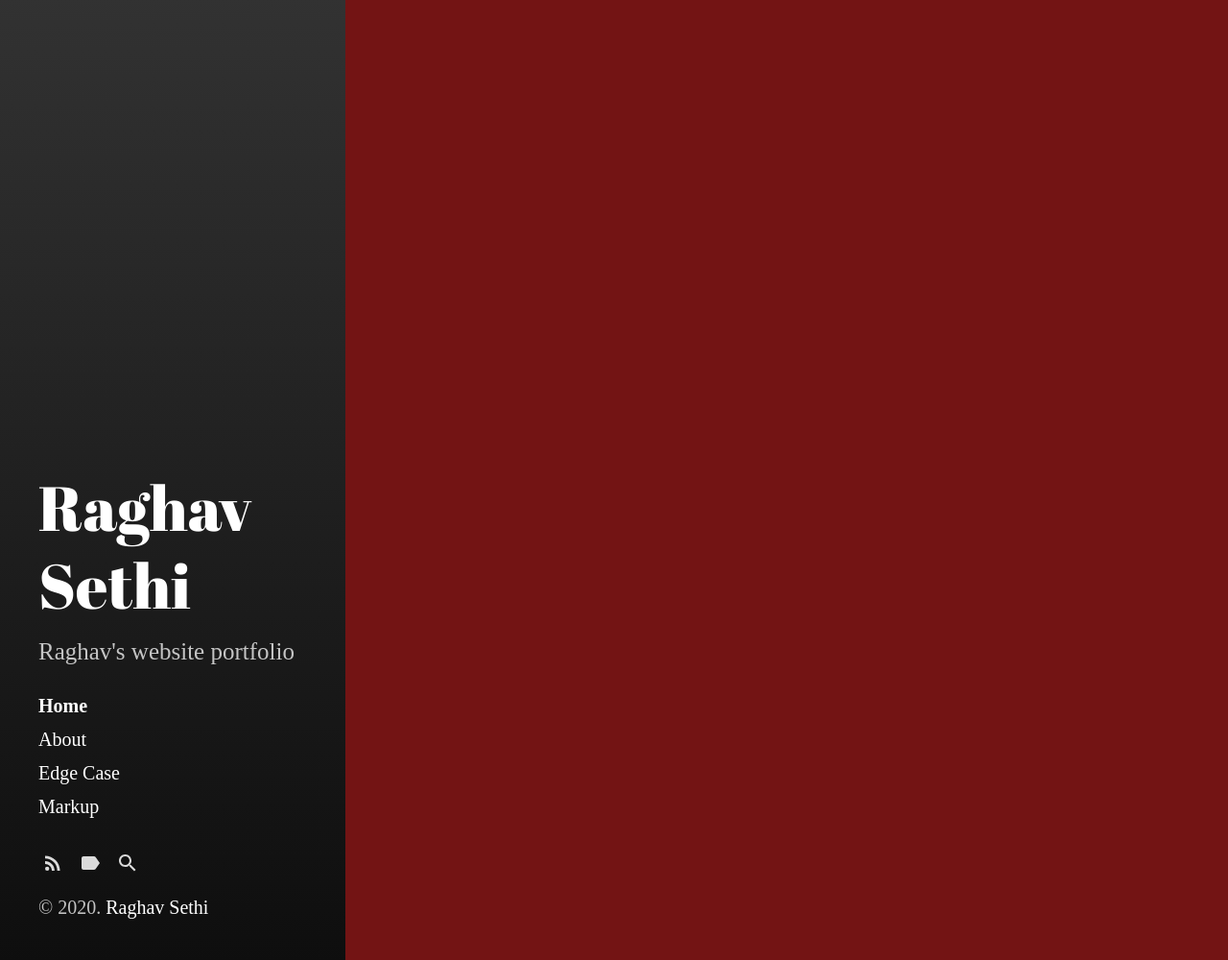
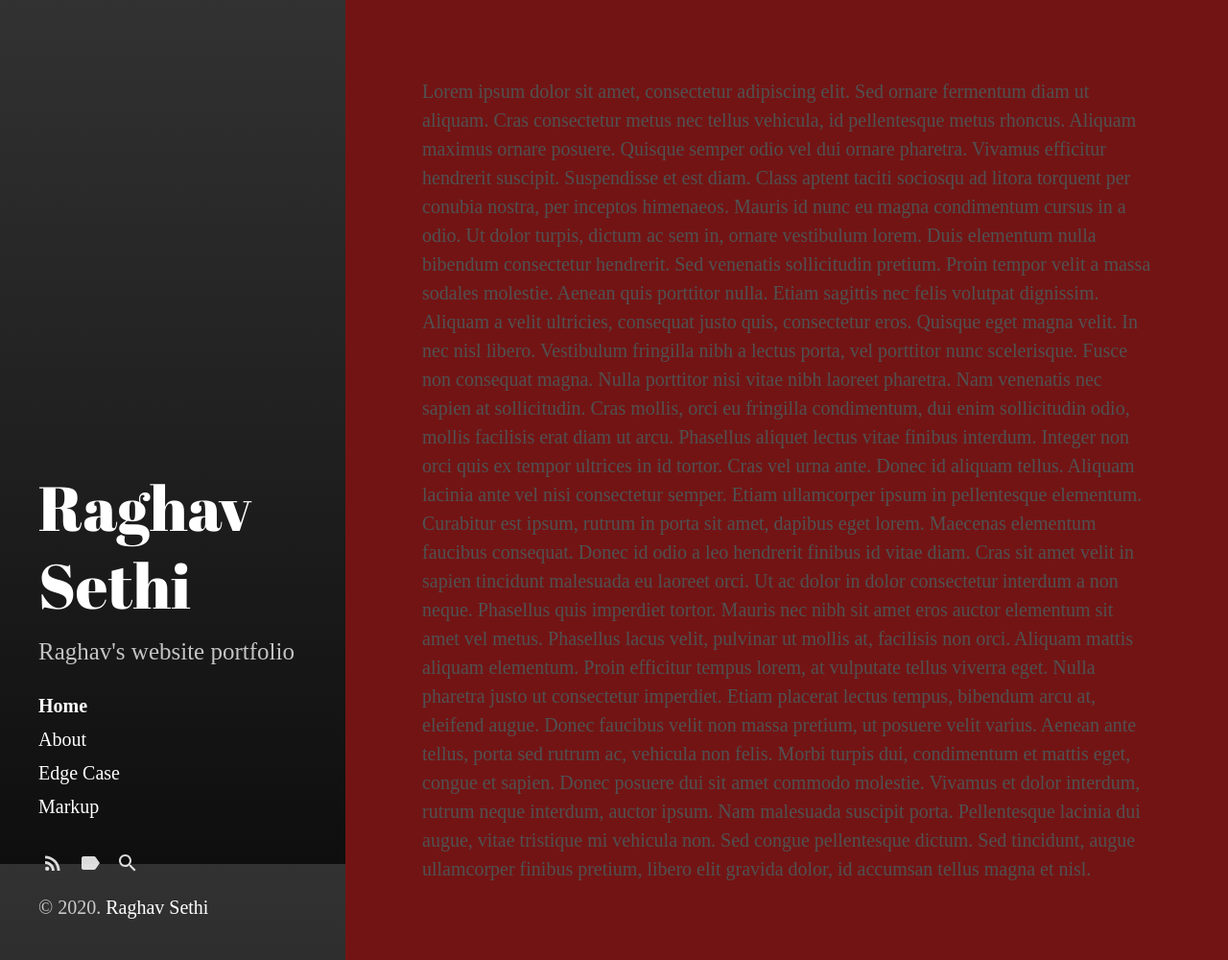
Before and after one commit to rgvxsthi/rgvxsthi.github.io, a Jekyll site: the page built from index.html, in a window 1280 px wide and 1000 px high. Shown: the whole window at 96% size. Built offline with Jekyll 4.4.1, drawn with Linux system fonts in a browser that asks for light colours; the list of posts is cut into pages by our own code.

Commit message:
test home

```diff
--- a/index.html
+++ b/index.html
@@ -2,3 +2,15 @@
 layout: index
 title: Home
 ---
+
+
+
+Lorem ipsum dolor sit amet, consectetur adipiscing elit. Sed ornare fermentum diam ut aliquam. Cras consectetur metus nec tellus vehicula, id pellentesque metus rhoncus. Aliquam maximus ornare posuere. Quisque semper odio vel dui ornare pharetra. Vivamus efficitur hendrerit suscipit. Suspendisse et est diam. Class aptent taciti sociosqu ad litora torquent per conubia nostra, per inceptos himenaeos. Mauris id nunc eu magna condimentum cursus in a odio. Ut dolor turpis, dictum ac sem in, ornare vestibulum lorem. Duis elementum nulla bibendum consectetur hendrerit. Sed venenatis sollicitudin pretium. Proin tempor velit a massa sodales molestie.
+
+Aenean quis porttitor nulla. Etiam sagittis nec felis volutpat dignissim. Aliquam a velit ultricies, consequat justo quis, consectetur eros. Quisque eget magna velit. In nec nisl libero. Vestibulum fringilla nibh a lectus porta, vel porttitor nunc scelerisque. Fusce non consequat magna. Nulla porttitor nisi vitae nibh laoreet pharetra. Nam venenatis nec sapien at sollicitudin.
+
+Cras mollis, orci eu fringilla condimentum, dui enim sollicitudin odio, mollis facilisis erat diam ut arcu. Phasellus aliquet lectus vitae finibus interdum. Integer non orci quis ex tempor ultrices in id tortor. Cras vel urna ante. Donec id aliquam tellus. Aliquam lacinia ante vel nisi consectetur semper. Etiam ullamcorper ipsum in pellentesque elementum.
+
+Curabitur est ipsum, rutrum in porta sit amet, dapibus eget lorem. Maecenas elementum faucibus consequat. Donec id odio a leo hendrerit finibus id vitae diam. Cras sit amet velit in sapien tincidunt malesuada eu laoreet orci. Ut ac dolor in dolor consectetur interdum a non neque. Phasellus quis imperdiet tortor. Mauris nec nibh sit amet eros auctor elementum sit amet vel metus. Phasellus lacus velit, pulvinar ut mollis at, facilisis non orci. Aliquam mattis aliquam elementum. Proin efficitur tempus lorem, at vulputate tellus viverra eget. Nulla pharetra justo ut consectetur imperdiet. Etiam placerat lectus tempus, bibendum arcu at, eleifend augue. Donec faucibus velit non massa pretium, ut posuere velit varius. Aenean ante tellus, porta sed rutrum ac, vehicula non felis.
+
+Morbi turpis dui, condimentum et mattis eget, congue et sapien. Donec posuere dui sit amet commodo molestie. Vivamus et dolor interdum, rutrum neque interdum, auctor ipsum. Nam malesuada suscipit porta. Pellentesque lacinia dui augue, vitae tristique mi vehicula non. Sed congue pellentesque dictum. Sed tincidunt, augue ullamcorper finibus pretium, libero elit gravida dolor, id accumsan tellus magna et nisl.
```
